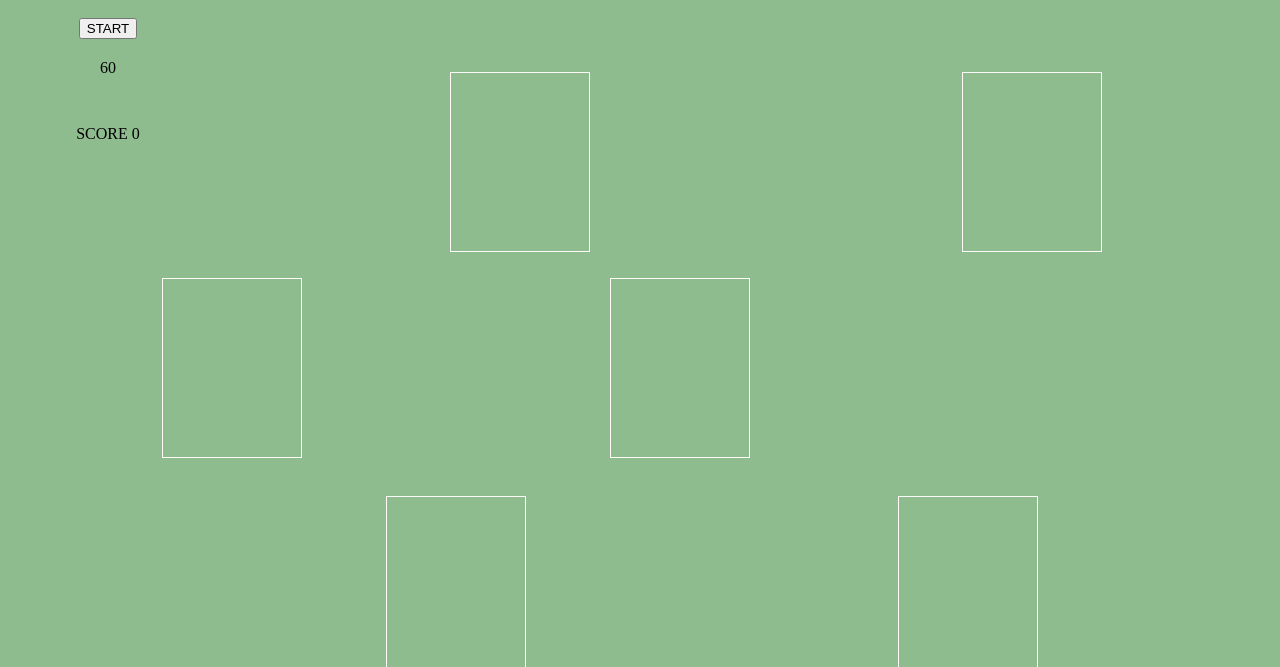
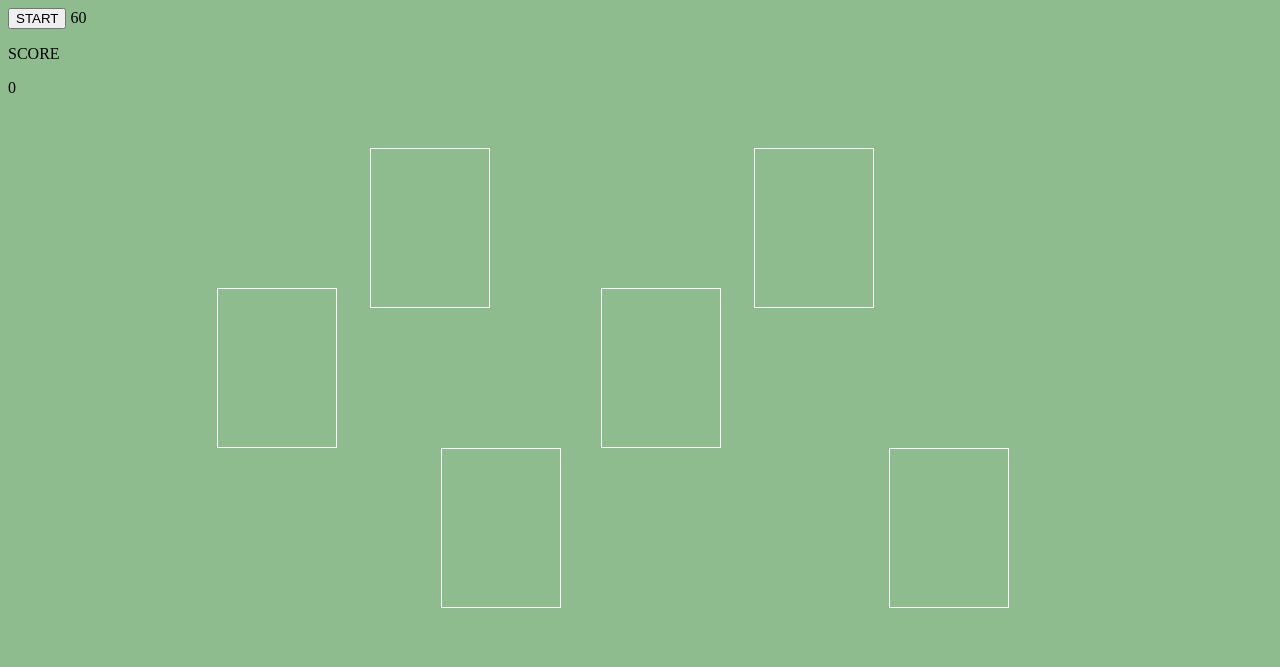
Before and after one commit to MAKIZ/Whac-A-Squid, a plain HTML site: page index.html in a window 1280 px wide. Shown: the top 667 px of the page. Drawn offline with nearby package versions, Linux system fonts and the light colour scheme.

Commit message:
changing css & html

```diff
--- a/css/main.css
+++ b/css/main.css
@@ -14,19 +14,18 @@ body {
     height: 100vh;
     position: absolute;
     display: flex;
-    flex-direction: column;
     justify-content: space-between;
 }
 
-.scoreboard {
+/* .scoreboard {
     display: flex;
     flex-direction: column;
     align-items: center;
     padding: 5%;
-}
+} */
 
 #timer {
-    padding-top: 20px;
+    padding-top: 10px;
 }
 
 .logo {
@@ -37,62 +36,63 @@ body {
 /* CORAL TOP */
 .coral-container-top {
     display: flex;
-    padding-left: 20%;
-    padding-top: 5%;
-    width: 80%;
+    width: 60%;
     justify-content: space-around;
 }
 
 .coral-top {
     box-sizing: border-box;
     justify-content:  flex-end;
-    width: 140px;
-    height: 180px;
+    width: 120px;
+    height: 160px;
     position: relative;
-      overflow: hidden;
+    top: 140px;
+    left: 30%;
+    overflow: hidden;
     border: 1px solid snow;
-}
-
-.squid {
-    position: absolute;
-    width: 138px;
-    height: 180px;
-    top: 180px;
-    background-color: salmon;
-    transition: .3s;
 }
 
 /* CORAL MID */
 .coral-container-mid {
     display: flex;
-    width: 70%;
-    padding-top: 2%;
+    width: 60%;
     justify-content: space-around;
 }
 
 .coral-mid {
     box-sizing: border-box;
-    width: 140px;
-    height: 180px;
+    width: 120px;
+    height: 160px;
+    top: 120px;
+    left: 10%;
     position: relative;
-     overflow: hidden;
+    overflow: hidden;
     border: 1px solid snow;
 }
 
 /* CORAL BOTTOM */
 .coral-container-bottom {
     display: flex;
-    width: 80%;
-     padding-left: 15%;
-    padding-top: 3%;
+    width: 70%;
     justify-content: space-around;
 }
 
 .coral-bottom {
     box-sizing: border-box;
-    width: 140px;
-    height: 180px;
+    width: 120px;
+    height: 160px;
     position: relative;
-     overflow: hidden;
+    top: 120px;
+    left: 30%;
+    overflow: hidden;
     border: 1px solid snow;
 }
+
+.squid {
+    position: absolute;
+    width: 118px;
+    height: 160px;
+    top: 160px;
+    background-color: salmon;
+    transition: .3s;
+}
--- a/index.html
+++ b/index.html
@@ -12,16 +12,16 @@
 
                 <div class="board">
                     <div class="scoreboard">
-                        <button onclick="start()">START</button>
+                        <button onclick="start(); disabled=true">START</button>
                         <span id="timer">60</span></p>
-                        <p>SCORE <span id="score">0</span></p>
+                        <p>SCORE</p><span id="score">0</span>
                     </div>
-                    <div class="logo">
+                </div>
+                <!-- <div class="logo">
                         <p>WHACK</p>
                         <p>-A-</p>
                         <p>SQUID</p>
-                    </div>
-                </div>
+                    </div> -->
 
                 <!-- coral top -->
                 <div class="coral-container-top">
--- a/scripts/main.js
+++ b/scripts/main.js
@@ -2,7 +2,7 @@ console.log('You are in!')
 
 let squids = document.querySelectorAll('section')[Math.floor(Math.random() * 6)];
 let timer = document.getElementById('timer');
-squidPosition = 180;
+squidPosition = 160;
 let score = 0;
 let secs = 60;
 
@@ -22,12 +22,12 @@ function getRandom() {
 //squid up and down
 
 function squidUpDown() {
-    if(squidPosition === 180) {
+    if(squidPosition === 160) {
         squidPosition = 0;
         squids.style.top = squidPosition + 'px';
         console.log('Up')
     } else {
-        squidPosition = 180;
+        squidPosition = 160;
         squids.style.top = squidPosition + 'px';
         console.log('Down')
     }
@@ -44,6 +44,7 @@ function hit() {
 function countdown() {
     let randomSquidOff  = setInterval(function(){ getRandom() }, 2000);
     let squidOff  = setInterval(function(){ squidUpDown() }, 1000);
+    document.querySelector('button').disabled = false
 
     function timerStart() {
         if (secs === 0) {
@@ -51,6 +52,8 @@ function countdown() {
             timer.innerHTML = secs;
             clearInterval(squidOff);
             clearInterval(randomSquidOff);
+            document.querySelector('button').disabled = false
+            location.reload();
         } else {
             secs--;
             timer.innerHTML = secs;
```
